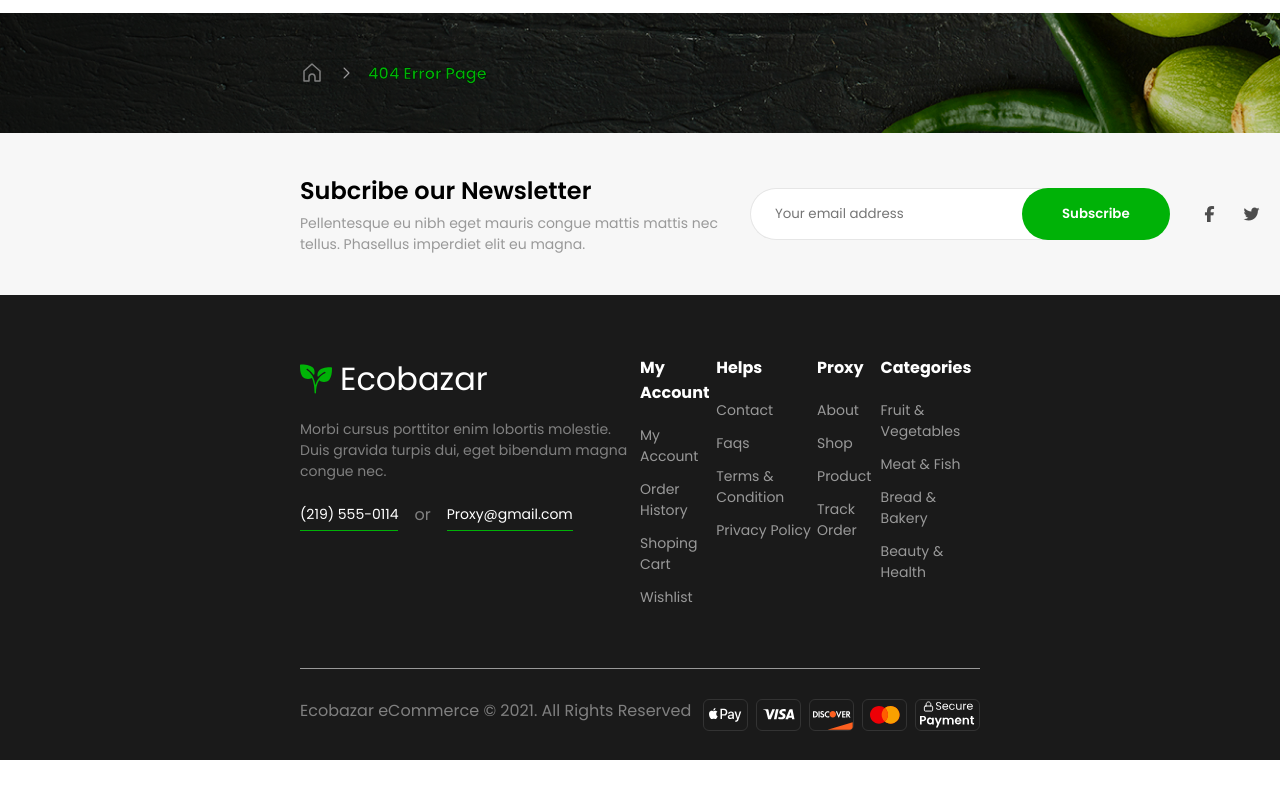
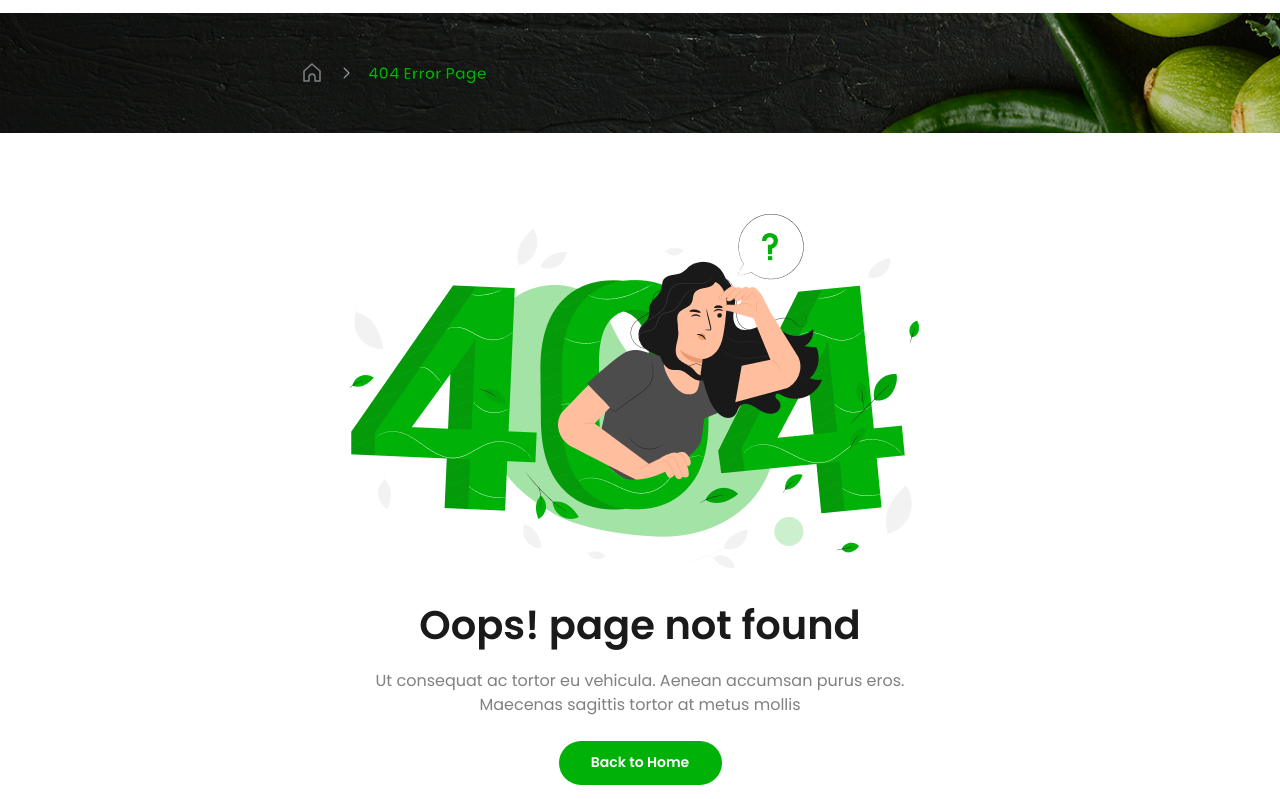
Before and after one commit to Natalia-pilia/Ecobazar, a plain HTML site: page error_page.html in a window 1280 px wide. Shown: the part 201-1000 px from the top of the page. Before the commit the page ends 961 px from the top, so only its background shows below. Drawn offline with Linux system fonts and the light colour scheme.

Commit message:
error page

```diff
--- a/error_page.html
+++ b/error_page.html
@@ -5,6 +5,7 @@
     <meta name="viewport" content="width=device-width, initial-scale=1.0" />
     <title>404 Error Page</title>
     <link rel="stylesheet" href="styles/global.css" />
+    <link rel="stylesheet" href="styles/error_page.css">
     <link
       rel="stylesheet"
       href="https://cdnjs.cloudflare.com/ajax/libs/font-awesome/7.3.1/css/all.css"
@@ -120,7 +121,18 @@
     </section>
     <!-- End Of The Page Identificator -->
 
-        <!-- Start of the Footer -->
+    <!--Start of Error Page-->
+    <div class="error_page">
+      <div class="container">
+        <img src="./assets/Illustration.png" alt="error">
+        <h2>Oops! page not found</h2>
+        <p>Ut consequat ac tortor eu vehicula. Aenean accumsan purus eros. Maecenas sagittis tortor at metus mollis</p>
+        <button type="button"><a href="index.html">Back to Home</a></button>
+      </div>
+    </div>
+    <!--End of Error Page-->
+
+    <!-- Start of the Footer -->
     <section class="footer">
       <div class="newsletter">
         <div class="info">
--- /dev/null
+++ b/styles/error_page.css
@@ -0,0 +1,50 @@
+.error_page{
+    width: 100%;
+    height: 732px;
+    display: flex;
+    justify-content: center;
+    align-items: center;
+
+
+    .container{
+        width: 612px;
+        height: 571px;
+        display: flex;
+        flex-direction: column;
+        align-items: center;
+        gap: 20px;
+
+        h2{
+            font-size: 40px;
+            font-weight: 600;
+            line-height: 120%;
+            color: #1A1A1A;
+            margin-top: 12px;
+        }
+
+        p{
+            width: 612px;
+            height: 48px;
+            text-align: center;
+            font-size: 16px;
+            font-weight: 400;
+            line-height: 150%;
+            color: #808080;
+        }
+
+        button{
+            width: 163px;
+            height: 45px;
+            background-color: #00B207;
+            font-size: 14px;
+            font-weight: 600;
+            border-radius: 50px;
+            border: none;
+            margin-top: 4px;
+
+            a{
+                color: white;
+            }
+        }
+    }
+}
```
Also changed, not shown: assets/Illustration.png (added).
